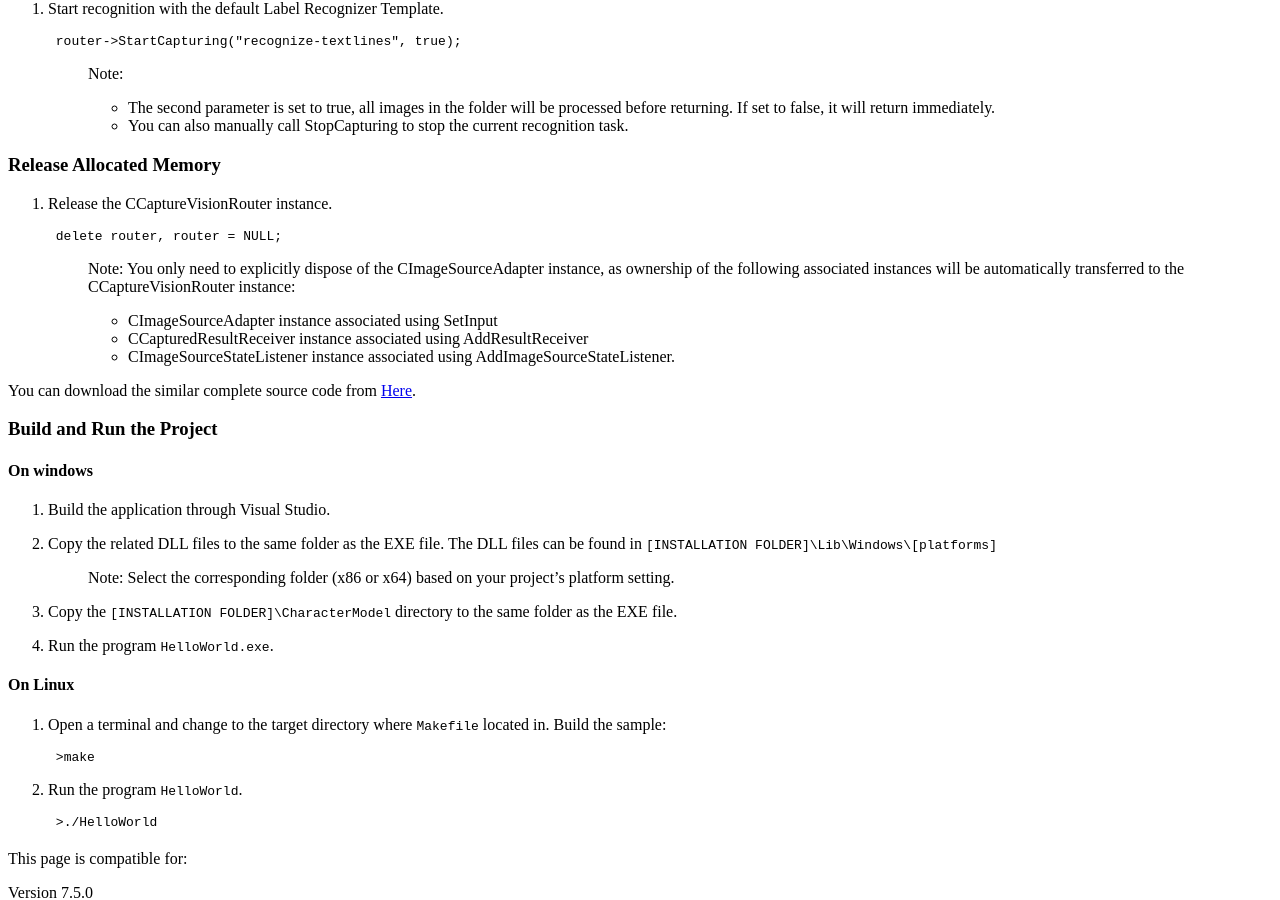
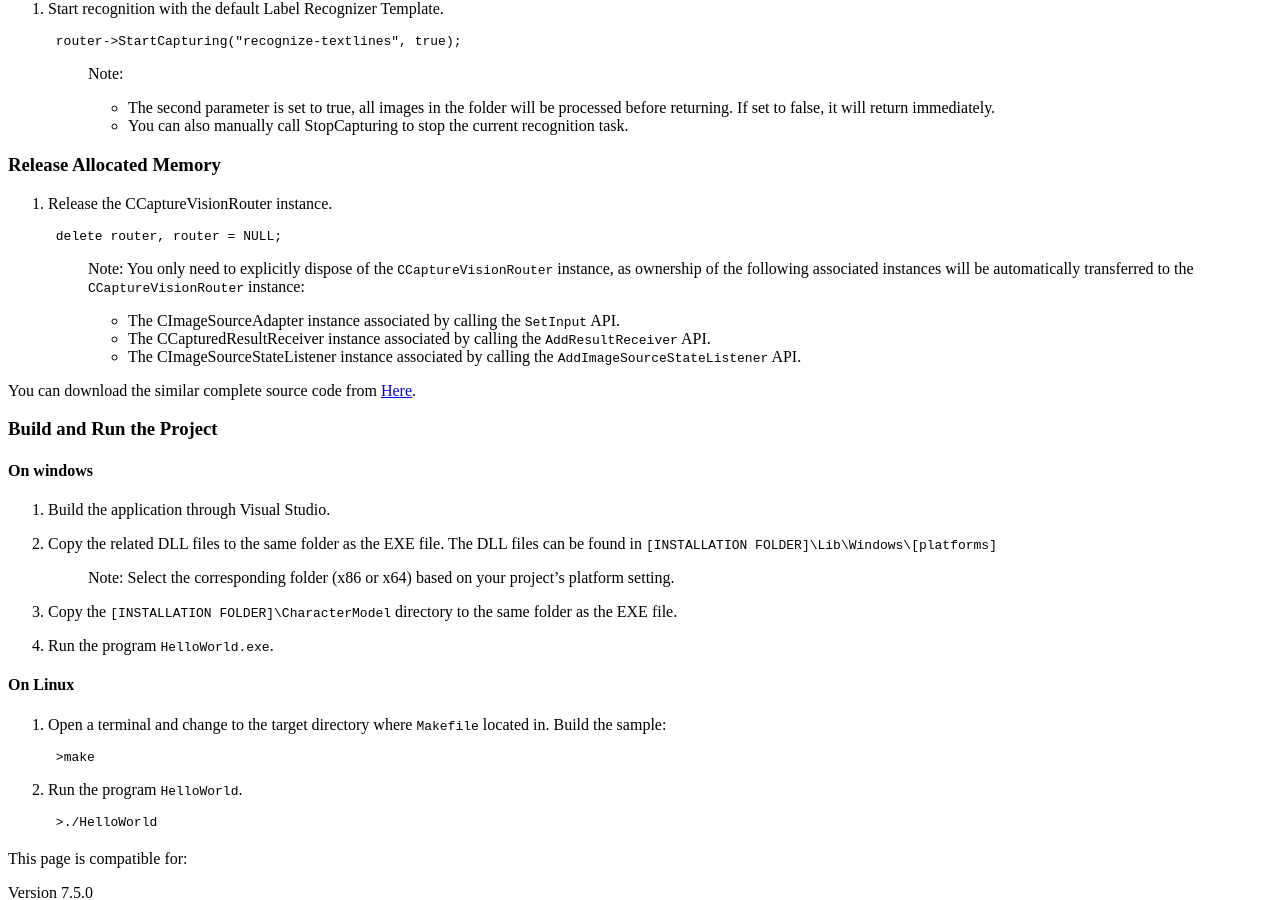
Before and after one commit to dynamsoft-docs/label-recognition-docs-server, a Jekyll site: the page built from programming/c-cplusplus/cpp-user-guide.md, in a window 1280 px wide and 900 px high, scrolled down 4281 px. Built offline with Jekyll 4.4.1, drawn with Linux system fonts in a browser that asks for light colours.

Commit message:
fix bug.

````diff
--- a/programming/c-cplusplus/cpp-user-guide.md
+++ b/programming/c-cplusplus/cpp-user-guide.md
@@ -247,10 +247,10 @@ Let's start by creating a console application which demonstrates the minimum cod
     ```
 
    >Note:
-   >You only need to explicitly dispose of the CImageSourceAdapter instance, as ownership of the following associated instances will be automatically transferred to the CCaptureVisionRouter instance:
-    >- CImageSourceAdapter instance associated using SetInput
-    >- CCapturedResultReceiver instance associated using AddResultReceiver
-    >- CImageSourceStateListener instance associated using AddImageSourceStateListener.
+   >You only need to explicitly dispose of the `CCaptureVisionRouter` instance, as ownership of the following associated instances will be automatically transferred to the `CCaptureVisionRouter` instance:
+    >- The CImageSourceAdapter instance associated by calling the `SetInput` API.
+    >- The CCapturedResultReceiver instance associated by calling the `AddResultReceiver` API.
+    >- The CImageSourceStateListener instance associated by calling the `AddImageSourceStateListener` API.
 
 You can download the similar complete source code from [Here](https://github.com/Dynamsoft/label-recognizer-c-cpp-samples/tree/master/samples/C++/HelloWorld).
 
````
